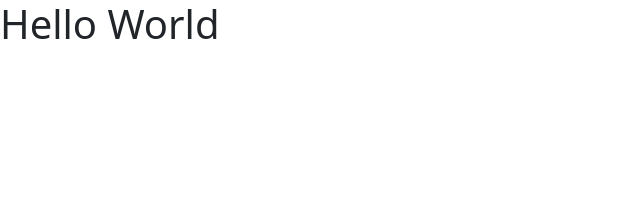
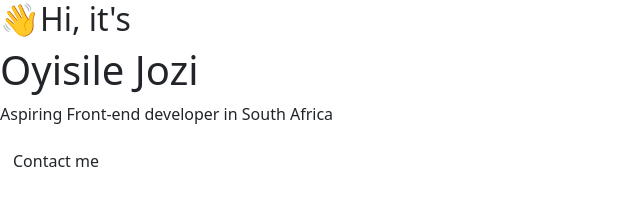
Before and after one commit to Oyisile/MY-PORTFOLIO, a plain HTML site: page index.html in a window 1280 px wide. Shown: the whole page, without its empty margins (0-640 px from the left). Drawn offline with nearby package versions, Linux system fonts and the light colour scheme.

Commit message:
Added homepage hero HTML

```diff
--- a/index.html
+++ b/index.html
@@ -8,8 +8,17 @@
     <title>Front-end developer - Oyisile Jozi</title>
 </head>
 <body>
+    <div class="hero">
+    <h2> 👋Hi, it's</h2>
     <h1>
-        Hello World
+        Oyisile Jozi
     </h1>
+    <p>
+        Aspiring Front-end developer in South Africa
+    </p>
+    <div>
+        <a href="#" class="btn btn-branding">Contact me</a>
+    </div>
+    </div>
 </body>
 </html>
```
